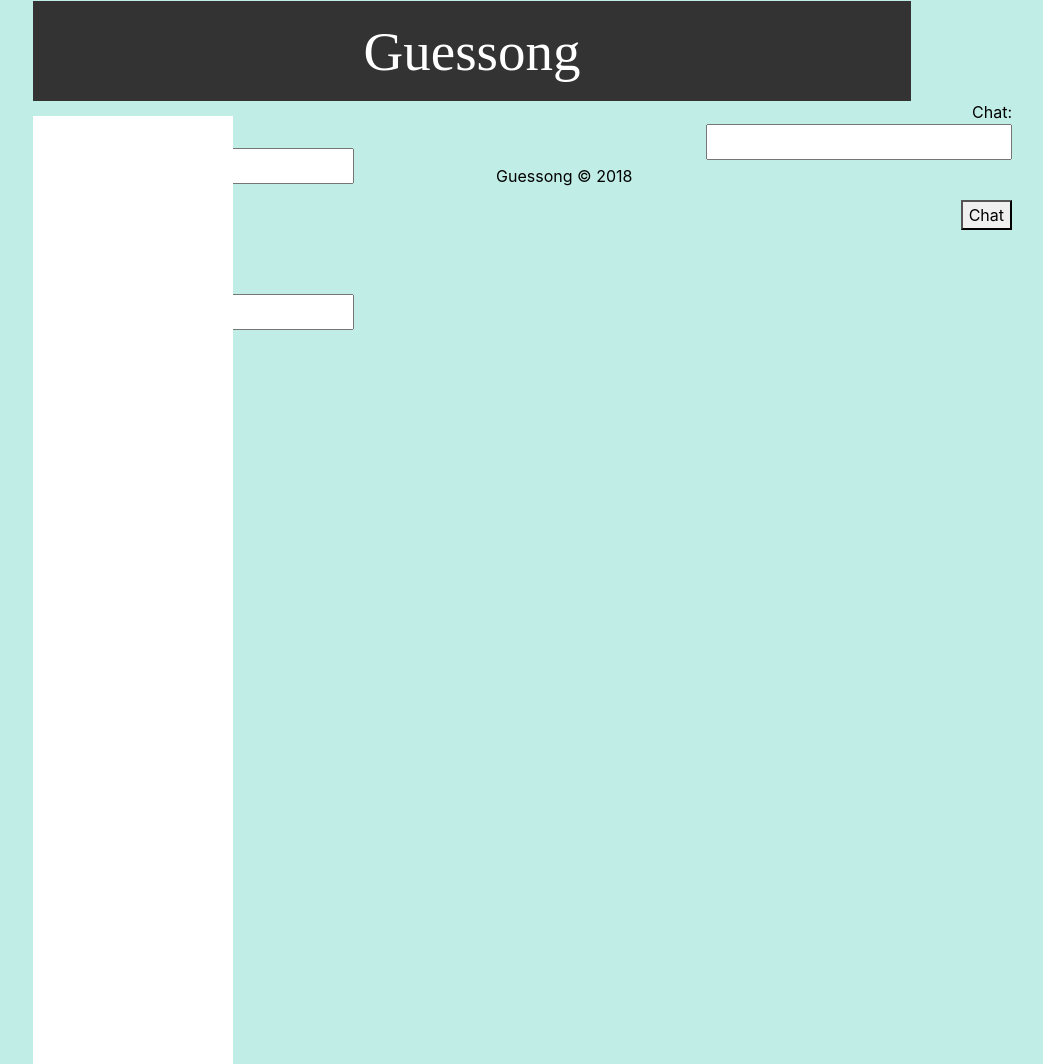
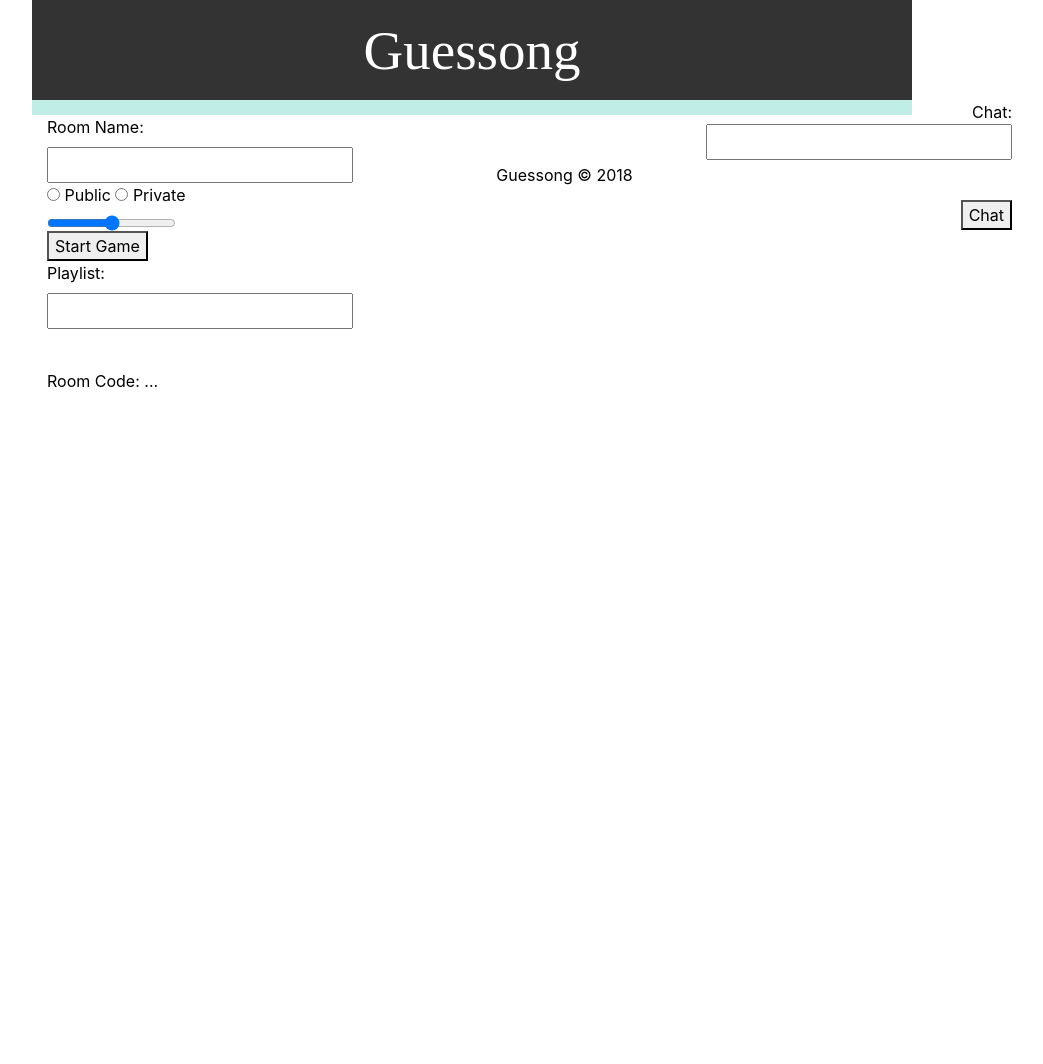
Before and after one commit to DubThink/Guessong, a Flask app: a page that uses app/templates/base.html in a window 1280 px wide. Shown: the whole page, without its empty margins (168-1211 px from the left). Run offline with Flask 2, Linux system fonts and the light colour scheme; parts of the project's set-up code (start-up, migrations or seed data) failed here and were passed over; some libraries are stand-ins or nearby versions.

Commit message:
uri decoded, styles and layouts updated

```diff
--- a/app/resource/egbert.css
+++ b/app/resource/egbert.css
@@ -1,11 +1,19 @@
 body {
-    background-color: #C0EDE6;
+    background-color: #ffffff;
     color: #000000;
     margin-left: 200px;
     margin-right: 200px;
-    padding: 1px;
+    padding: 0px;
     height: 100%;
 }
+
+@media screen and (max-width: 900px){
+    body{
+        margin-left: 0px;
+        margin-right: 0px;
+    }
+}
+
 
 a:link {
     text-decoration: none;
@@ -44,32 +52,9 @@ nav a{
 }
 
 
-/*  ~~~~~~ SIDEBARS ~~~~~~  */
-
-.left_sidebar{
-    margin: 0;
-    padding: 0;
-    width: 200px;
-    background-color: #ffffff;
-    position: fixed;
-    height: 100%;
-    overflow: auto;
+#page{
+    background-color: #C0EDE6;
 }
-
-.right_sidebar{
-    margin: 0;
-    padding: 0;
-    width: 200px;
-    background-color: #ffffff;
-    position: fixed;
-    height: 100%;
-    overflow: auto;
-}
-
-
-
-
-
 
 
 #chat-div{
@@ -92,9 +77,6 @@ nav a{
     margin-left: auto;
     margin-right: auto;
 }
-
-
-
 
 
 h3{
--- a/app/resource/gamesockets.js
+++ b/app/resource/gamesockets.js
@@ -19,6 +19,7 @@ $(document).ready(function() {
         console.log("connected");
         urldata = urlData();
         username = urldata["name"];
+        username = decodeURIComponent(username);
         room = urldata["room"];
         if(urldata["create"] == "True"){
             socket.emit('create_lobby', {name: username})
--- a/app/templates/base.html
+++ b/app/templates/base.html
@@ -87,6 +87,7 @@
 
 {% endblock %}
 
+<div id="page">
 {% block content %}
     <div class="container" style="padding-top: 15px">
         {% with messages = get_flashed_messages() %}
@@ -97,8 +98,6 @@
         {% endif %}
         {% endwith %}
 
-
-
         {# application content needs to be provided in the app_content block #}
         {% block app_content %}{% endblock %}
 
@@ -106,17 +105,14 @@
 
     </div>
 {% endblock %}
+</div>
+    <footer>
+        </br>
+        </br>
+        <p class="footer_class"> Guessong © 2018 </p>
+    </footer>
 
 
-<div class = "left_sidebar"> </div>
 
 
-<footer>
-    </br>
-    </br>
-    <p class="footer_class"> Guessong © 2018 </p>
-</footer>
-
-<div class = "right_sidebar"> </div>
-
 </html>
--- a/app/templates/game.html
+++ b/app/templates/game.html
@@ -4,7 +4,7 @@
     <script type="text/javascript" src="//cdnjs.cloudflare.com/ajax/libs/socket.io/1.3.5/socket.io.min.js"></script>
     <script type='text/javascript' src='../resource/gamesockets.js'></script>
 
-
+    <div id="page">
     <div id="gameplay-div" style="float:left; width:20%;" >
         <div id="gameplay-div">
             <form id="create_game"> <!-- section to create game -->
@@ -53,5 +53,6 @@
 
 
 </div>
+    </div>
 
 {% endblock %}
```
